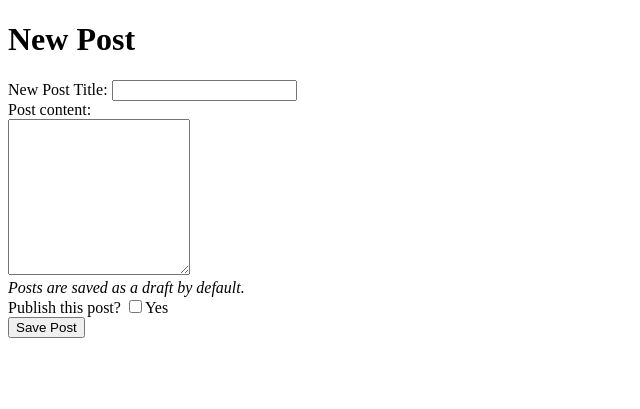
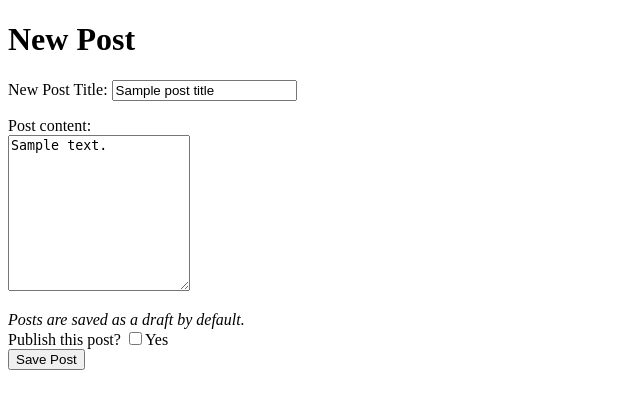
Before and after one commit to JMNofziger/build-a-blog, a Flask app: template templates/new-post.html in a window 1280 px wide. Shown: the part 58-467 px from the top of the page, without its empty margins (0-640 px from the left). Run offline with Flask 2, Linux system fonts and the light colour scheme; the template is opened without the code that fills it: most values are stand-ins (such as "Sample title", 1, 10 or a date in 2020); parts of the project's set-up code (start-up, migrations or seed data) failed here and were passed over.

Commit message:
added error containers and past value holders in template

```diff
--- a/templates/new-post.html
+++ b/templates/new-post.html
@@ -6,13 +6,15 @@
   <form method='POST' action"/newpost" id="newpost">
     <div>
       <label>New Post Title:
-       <input type='text' name='title'/>
+        <input type='text' name='title' value="{{post_title}}"/>
       </label>
+      <p style="color:red;"><em>{{title_error}}</em></p>
     </div>
     <div>
       <label>Post content:<br>
-      <textarea rows='10' form="newpost" name='body'/></textarea>
-    </label>
+        <textarea rows='10' form="newpost" name='body'/>{{post_body}}</textarea>
+      </label>
+      <p style="color:red;"><em>{{body_error}}</em></p>
     </div>
     <div>
     <em>Posts are saved as a draft by default.</em><br>
```
